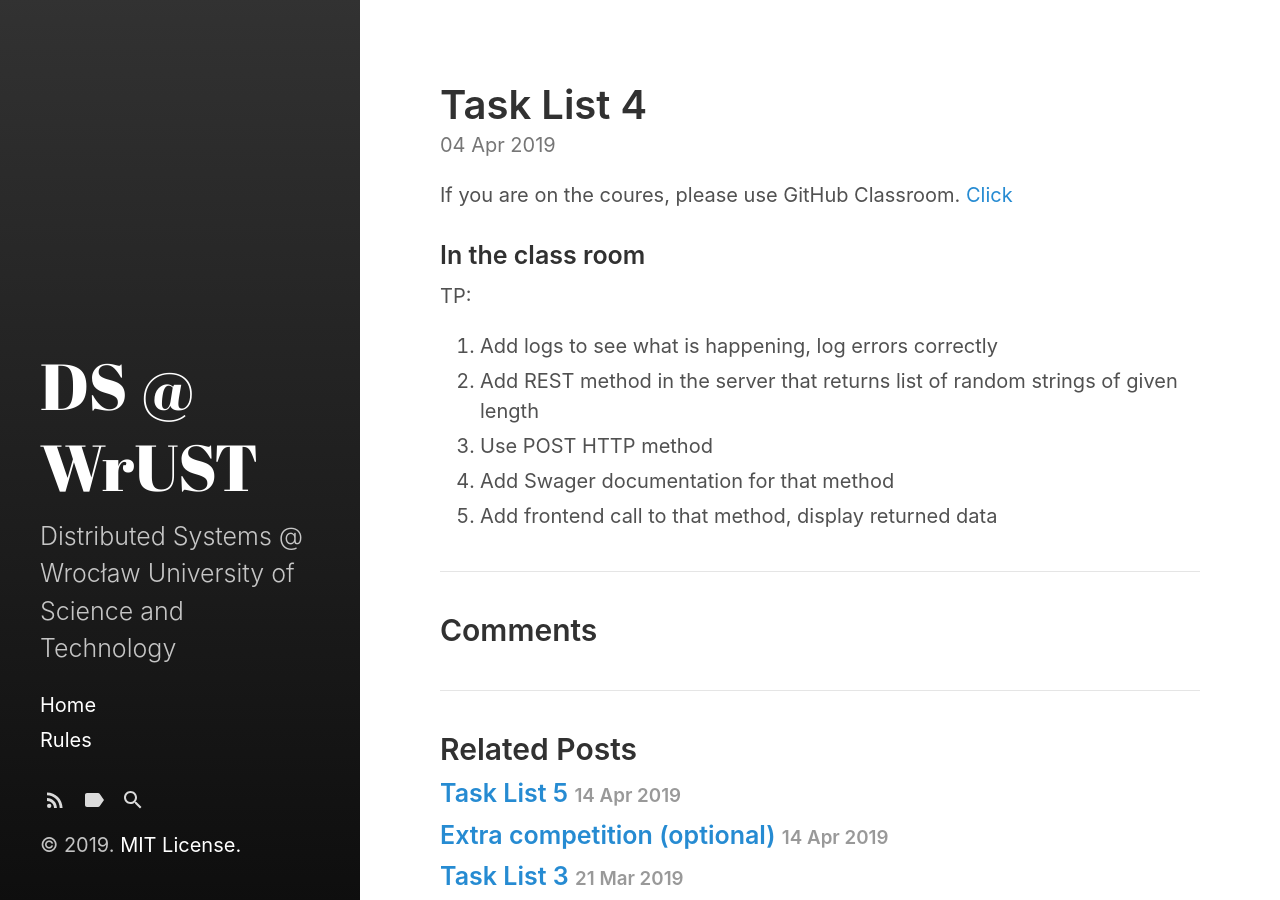
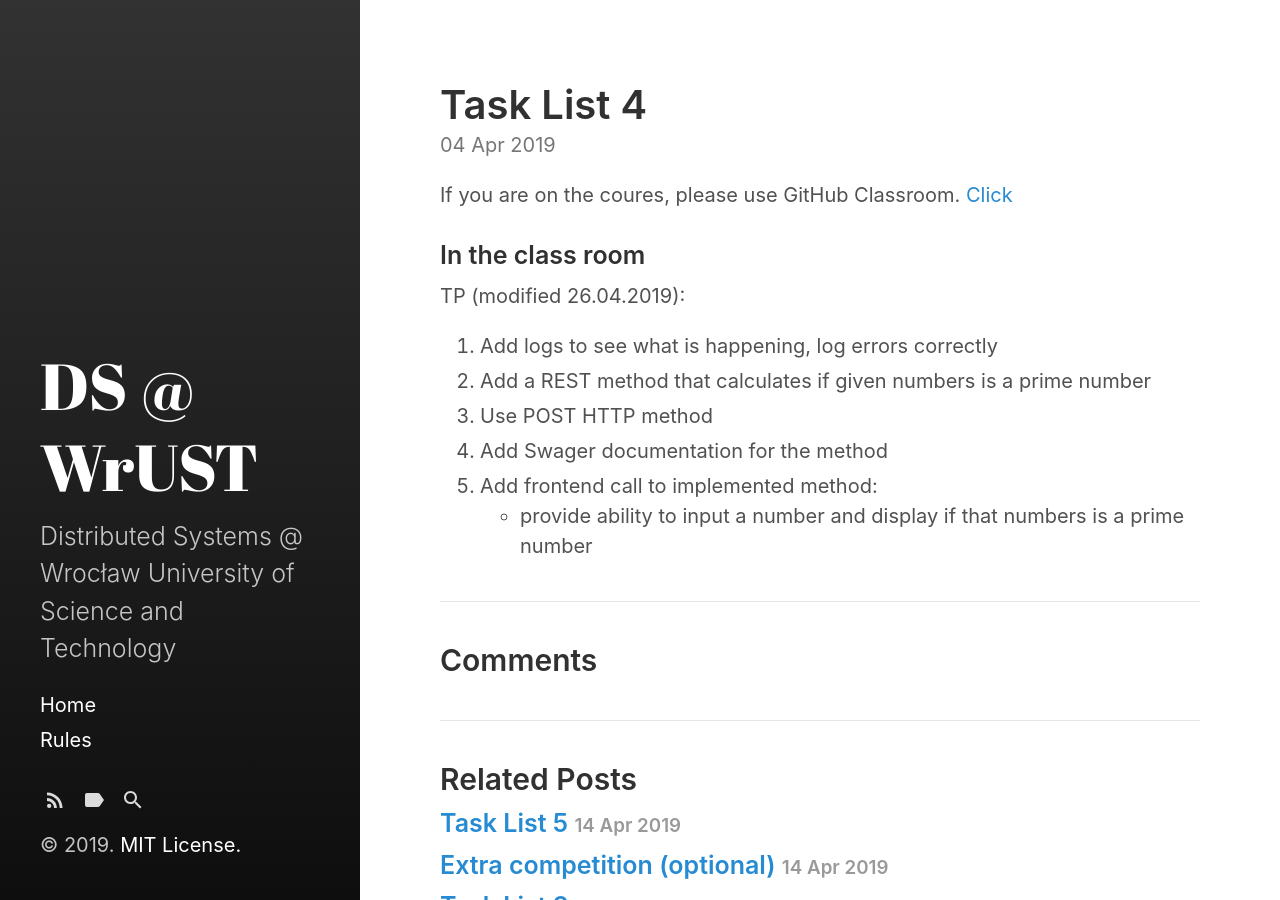
Before and after one commit to distributed-systems-wrust/distributed.github.com, a Jekyll site: the page built from _posts/2019-04-04-l4.md, in a window 1280 px wide. Built offline with Jekyll 4.4.1, drawn with Linux system fonts in a browser that asks for light colours.

Commit message:
modifing classroom task

```diff
--- a/_posts/2019-04-04-l4.md
+++ b/_posts/2019-04-04-l4.md
@@ -8,10 +8,11 @@ If you are on the coures, please use GitHub Classroom.
 
 ### In the class room
 
-TP:
+TP (modified 26.04.2019):
 
 0. Add logs to see what is happening, log errors correctly
-1. Add REST method in the server that returns list of random strings of given length
+1. Add a REST method that calculates if given numbers is a prime number
 2. Use POST HTTP method
-3. Add Swager documentation for that method
-4. Add frontend call to that method, display returned data
+3. Add Swager documentation for the method
+4. Add frontend call to implemented method:
+  - provide ability to input a number and display if that numbers is a prime number
```
